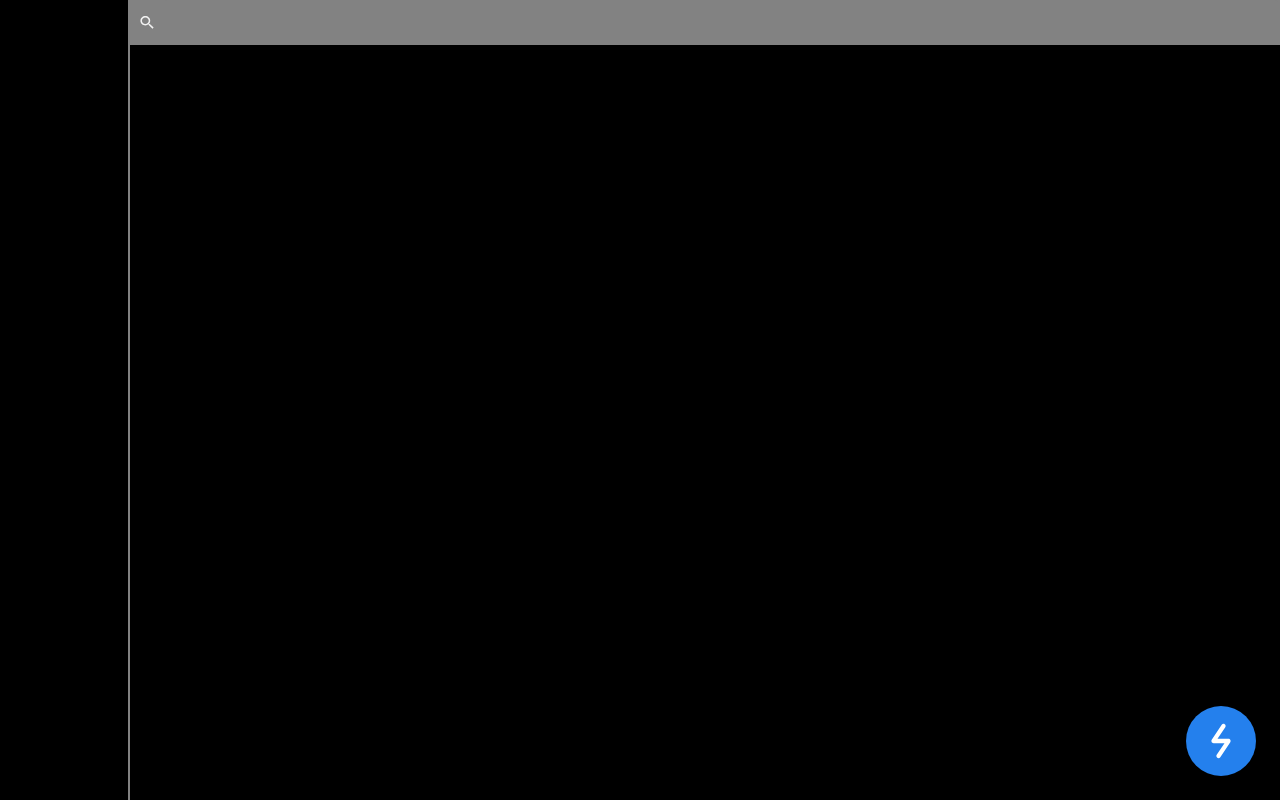
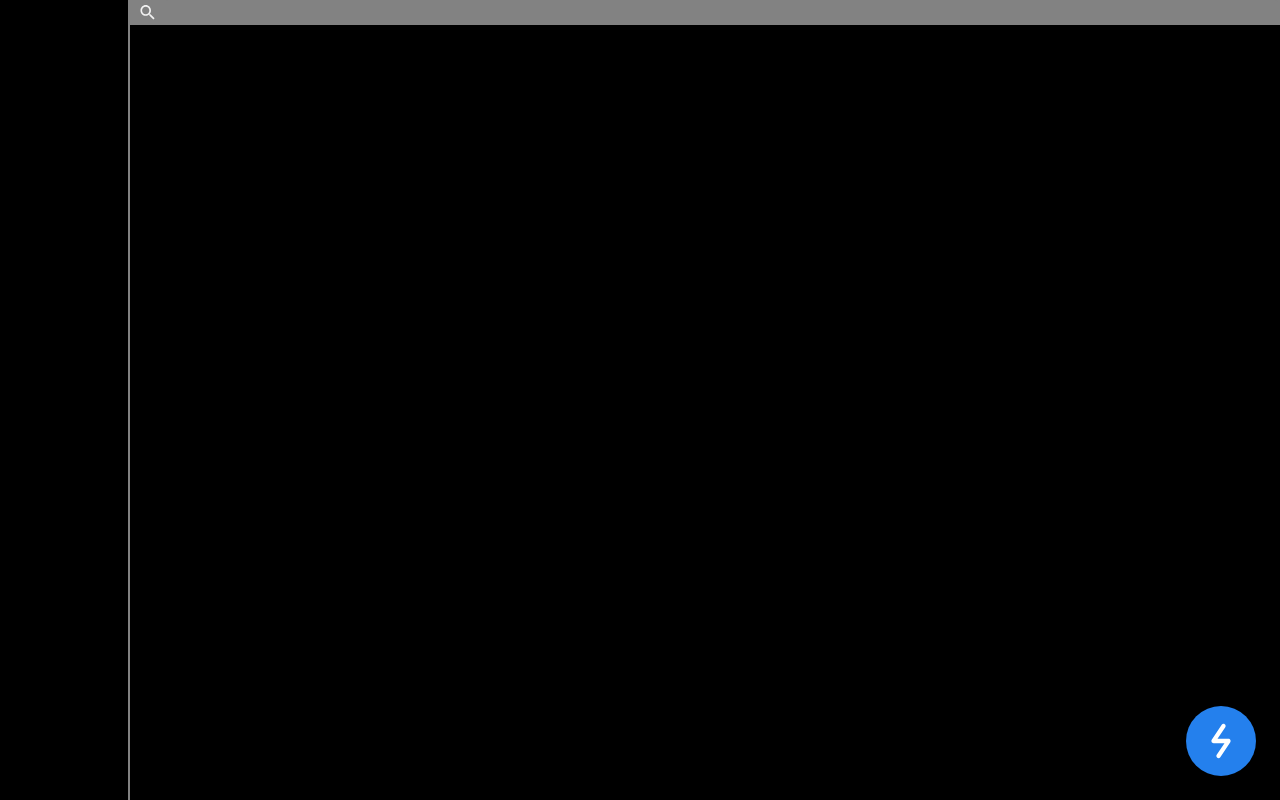
Before and after one commit to MuhammadAliffandy/quick-app, a Next.js app: page /quick in a window 1280 px wide. Built offline with nearby package versions, Linux system fonts and the light colour scheme.

Commit message:
feat: fixed some delayed on one of the components

```diff
--- a/src/app/(pages)/(quick)/quick/page.jsx
+++ b/src/app/(pages)/(quick)/quick/page.jsx
@@ -2,13 +2,20 @@
 import { Box } from "@mui/material";
 import AppFoundation from "@/components/templates/AppFoundation";
 import AppTextField from "@/components/atoms/AppTextField";
-import { useState } from "react";
+import { useState, useEffect } from "react";
 
 const AppQuick = () => {
     const [searchValue , setSearchValue ] = useState(' ')
 
+    const [isMounted, setIsMounted] = useState(false);
+
+    useEffect(() => {
+        setIsMounted(true);
+    }, []);
 
     return(<>
+        {
+        isMounted &&
         <Box className=" bg-black w-full h-[100vh] flex  justify-start items-center   ">
             <Box className=' w-[10%] h-full'></Box>
                 <Box className=' w-[90%] h-full border-l-2 border-primary-grey' sx={{ borderColor: 'primary.grey' }}>
@@ -19,6 +26,7 @@ const AppQuick = () => {
                         backgroundColor={'primary.grey'}
                         startAdornment={true}
                         color={'white'}
+                        padding={'0px'}
                         paddingStartAdornment={'0px 0px 0px 10px'}
                         value= {searchValue}
                         onChange={((value)=>{
@@ -28,6 +36,7 @@ const AppQuick = () => {
                 </Box>
                 <AppFoundation/>
             </Box>
+        }
     </>)
 }
 
--- a/src/app/page.js
+++ b/src/app/page.js
@@ -1,3 +1,4 @@
+'use client'
 
 export default function Home() {
   return (
--- a/src/components/atoms/AppTextField.jsx
+++ b/src/components/atoms/AppTextField.jsx
@@ -14,7 +14,7 @@ const AppTextField = (props) => {
             maxRows={5}
             placeholder={ props.placeholder || "Search" }
             sx={{
-                padding:'0px',
+                padding:0,
                 backgroundColor: props.backgroundColor || 'white',
                 borderRadius : props.borderRadius || '5px'
             }}
```
Lines whose indentation alone changed are shown as unchanged.
